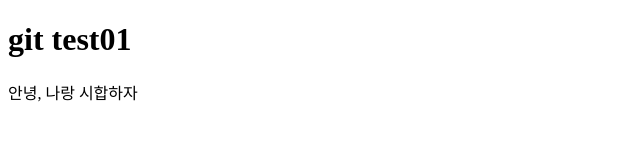
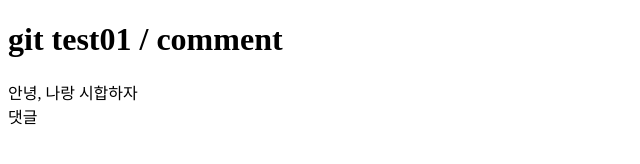
Before and after one commit to wonil-seo/git-cat, a plain HTML site: page index.html in a window 1280 px wide. Shown: the whole page, without its empty margins (0-640 px from the left). Drawn offline with Linux system fonts and the light colour scheme.

Commit message:
댓글기능 추가

```diff
--- a/index.html
+++ b/index.html
@@ -7,7 +7,8 @@
     <title>Document</title>
 </head>
 <body>
-    <h1>git test01</h1>
+    <h1>git test01 / comment</h1>
     <div>안녕, 나랑 시합하자</div>
+    <div>댓글</div>
 </body>
 </html>
```
